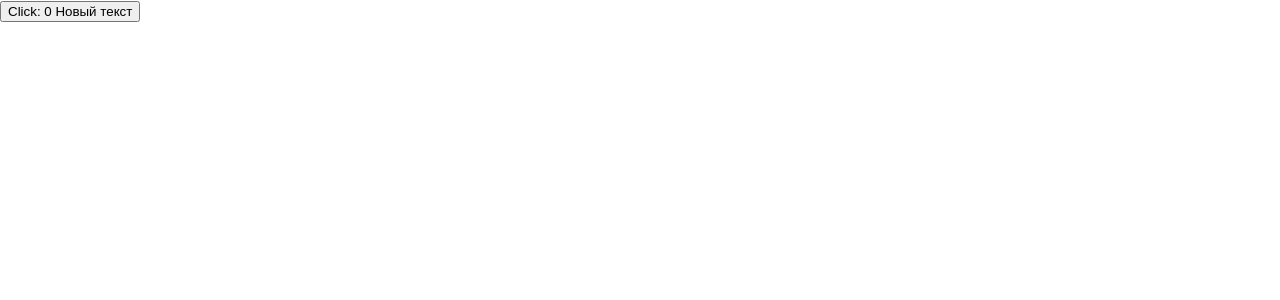
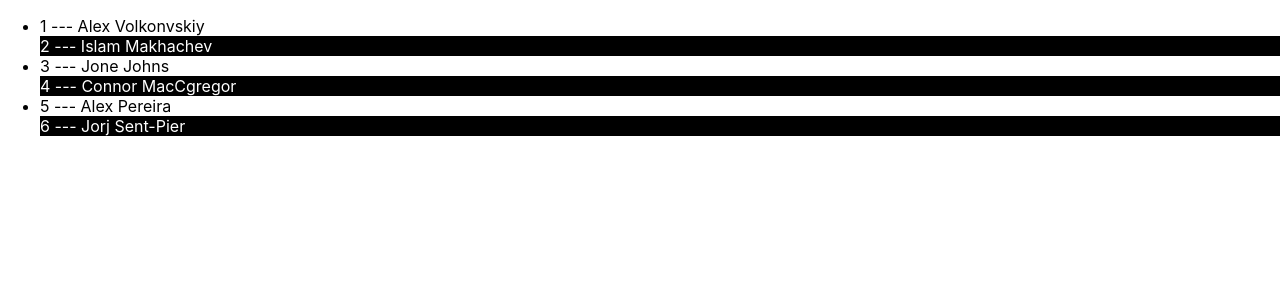
Before and after one commit to Khaanh/React-Theory, a React (Create React App) app: page / in a window 1280 px wide. Shown: the top 300 px of the page. Built offline with nearby package versions, Linux system fonts and the light colour scheme.

Commit message:
Rendering list

```diff
--- a/src/App.js
+++ b/src/App.js
@@ -1,34 +1,49 @@
-import React from "react";
-import Button from "./Button";
+import React, { useState } from "react";
+import Content from "./components/Content";
+import RecursiveButton from "./components/RecursiveButton";
 import "./App.css";
 
-function App() {
-  const handlerSecondClick = (e) => {
-    console.log("handlerSecondClick");
-  };
-
-  const handlerMouseLeave = (e) => {
-    console.log("Mouse Leave");
-  };
-
-  const handlerMouseEnter = (e) => {
-    console.log("Mouse Enter");
-  };
-
-  const handlerClick = (e) => {
-    console.log("Click");
-  };
-
+function List(props) {
   return (
-    <Button
-      secondClick={handlerSecondClick}
-      onClick={handlerClick}
-      onMouseEnter={handlerMouseEnter}
-      onMouseLeave={handlerMouseLeave}
-    >
-      Новый текст
-    </Button>
+    <li>
+      {props.users.name} {props.users.surname}
+    </li>
   );
 }
 
+function App() {
+  let users = [
+    { id: 1, name: "Alex", surname: "Volkonvskiy" },
+    { id: 2, name: "Islam", surname: "Makhachev" },
+    { id: 3, name: "Jone", surname: "Johns" },
+    { id: 4, name: "Connor", surname: "MacCgregor" },
+    { id: 5, name: "Alex", surname: "Pereira" },
+    { id: 6, name: "Jorj", surname: "Sent-Pier" },
+  ];
+
+  const handlerClick = (user) => {
+    console.log(`${user.name} ${user.surname}`);
+  };
+
+  let lis = users.map((user, index) => {
+    let even = (index + 1) % 2 === 0;
+    let style = null;
+
+    if (even) {
+      style = {
+        color: "white",
+        background: "black",
+      };
+    }
+
+    return (
+      <li key={user.id} style={style} onMouseEnter={() => handlerClick(user)}>
+        {user.id} --- {user.name} {user.surname}
+      </li>
+    );
+  });
+
+  return <ul>{lis}</ul>;
+}
+
 export default App;
--- a/src/Button.js
+++ /dev/null
@@ -1,21 +0,0 @@
-import { useState } from "react";
-
-export default function Button(props) {
-  let [counter, setCounter] = useState(0);
-
-  const handlerClick = () => {
-    setCounter(counter + 1);
-
-    // if (counter > 2) {
-    //   props.secondClick();
-
-    //   // props.handlerClick();
-    // }
-  };
-
-  return (
-    <button {...props} onClick={handlerClick}>
-      Click: {counter} {props.children}
-    </button>
-  );
-}
--- /dev/null
+++ b/src/components/Content.js
@@ -0,0 +1,8 @@
+export default function Content() {
+  return (
+    <>
+      <h1>Привет мир!</h1>
+      <h2>Твое сообщение</h2>
+    </>
+  );
+}
--- /dev/null
+++ b/src/components/RecursiveButton.js
@@ -0,0 +1,16 @@
+import { useState } from "react";
+
+export default function RecursiveButton(props) {
+  let [showMode, setShowMode] = useState(false);
+
+  return (
+    <>
+      <button onClick={() => setShowMode(!showMode)}>
+        Покажи/Скрой следующий контент
+      </button>
+
+      <br />
+      {showMode ? <RecursiveButton /> : null}
+    </>
+  );
+}
```
